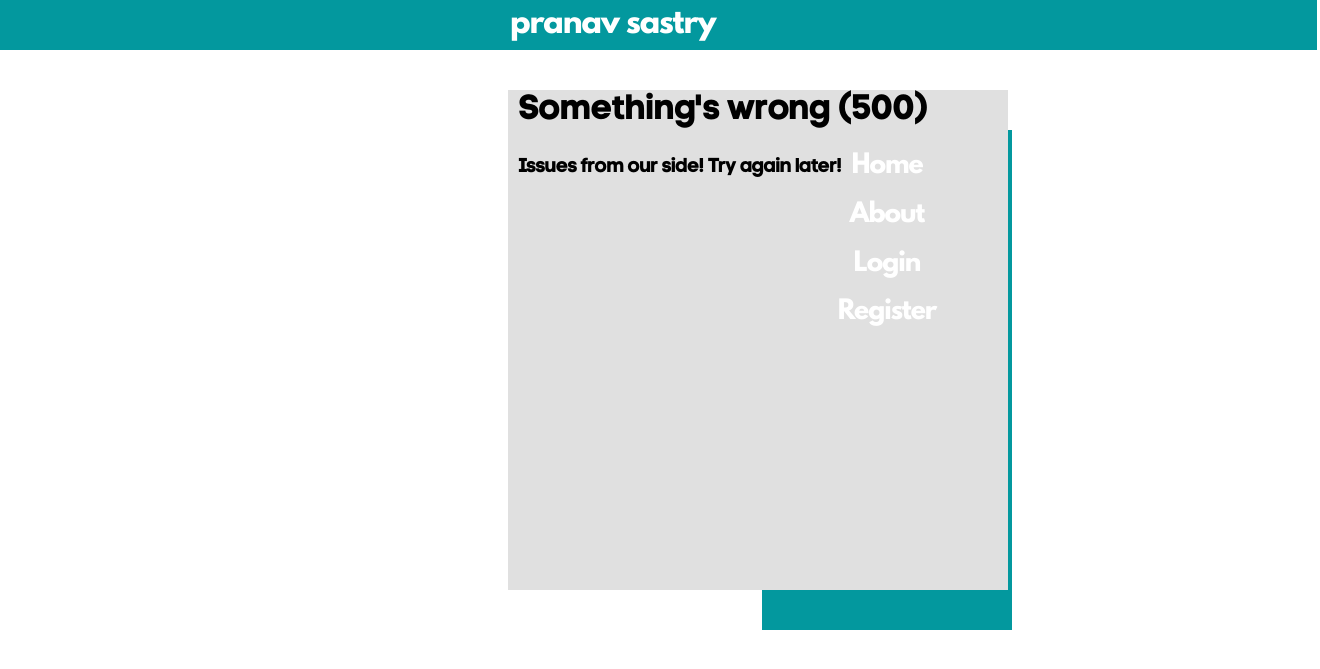
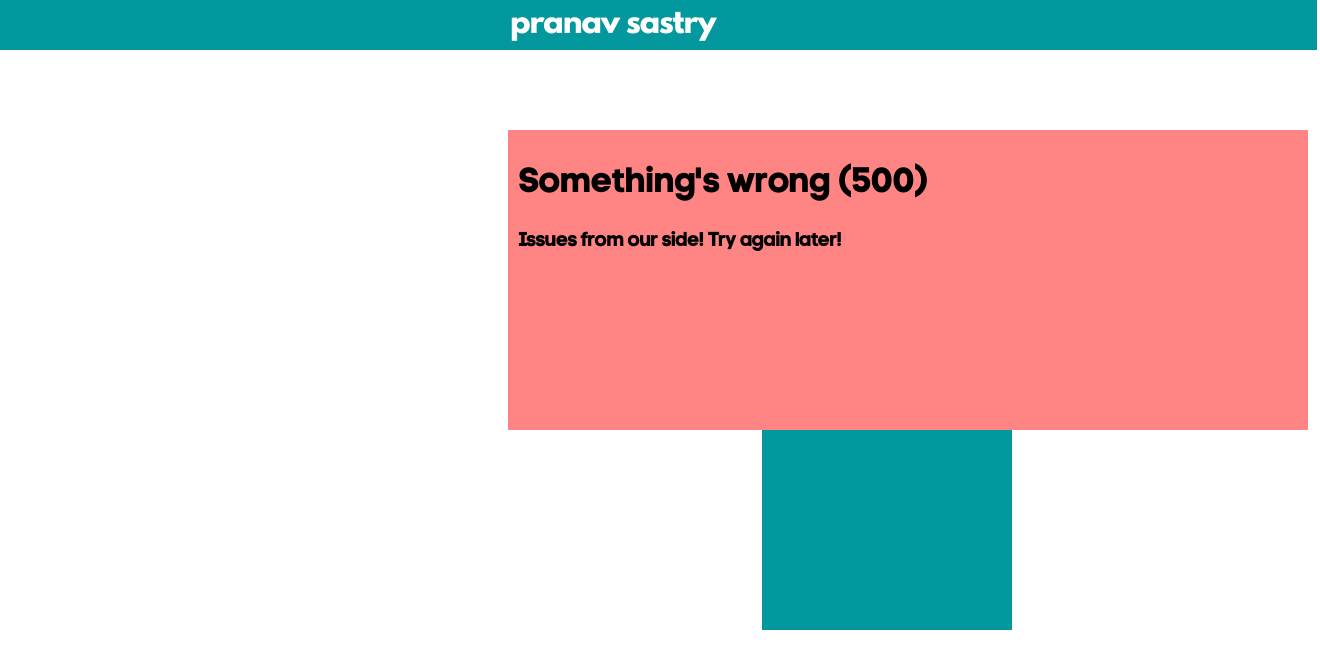
Before and after one commit to pranftw/flask_it, a Flask app: template flaskblog/templates/errors/500.html in a window 1320 px wide. Shown: the top 669 px of the page. Run offline with Flask 2, Linux system fonts and the light colour scheme; the template is opened without the code that fills it, so the values that code supplies are empty.

Commit message:
Updated 500.html

```diff
--- a/flaskblog/templates/errors/500.html
+++ b/flaskblog/templates/errors/500.html
@@ -1,8 +1,9 @@
 {% extends "layout.html" %}
 
 {% block content %}
-  <div class="post">
+  <div class="post_card" style="margin-top:90px;background-color:#ff8484">
+    <div style="height:10px;"></div>
     <h1>Something's wrong (500)</h1>
-    <h2>Issues from our side! Try again later! </h2>
+    <h2>Issues from our side! Try again later!</h2>
   </div>
 {% endblock content %}
```
